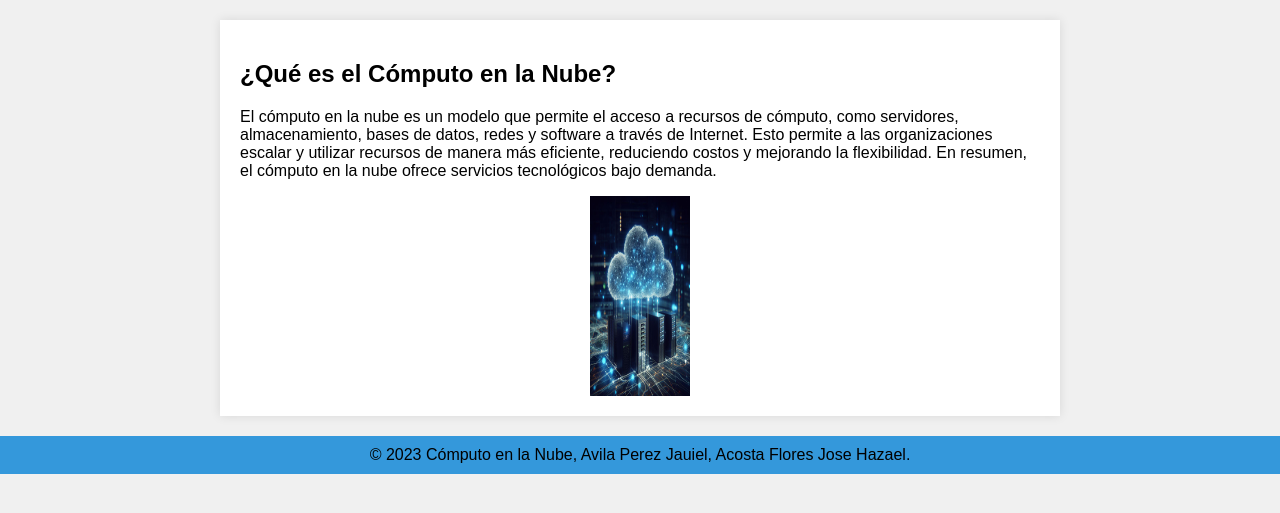
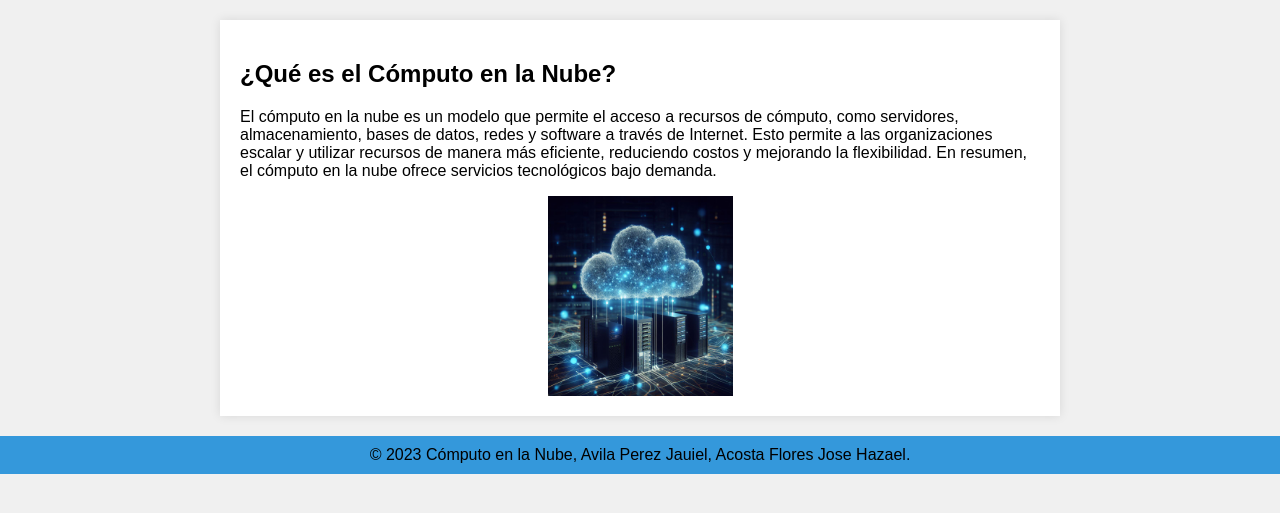
Before and after one commit to elhazaa/CloudComputing, a PHP site: page / in a window 1280 px wide. Shown: the part 82-595 px from the top of the page. Run offline with PHP 8.4, Linux system fonts and the light colour scheme.

Commit message:
Update index.php

```diff
--- a/index.php
+++ b/index.php
@@ -49,7 +49,7 @@
     <div class="container content">
         <h2>¿Qué es el Cómputo en la Nube?</h2>
         <p>El cómputo en la nube es un modelo que permite el acceso a recursos de cómputo, como servidores, almacenamiento, bases de datos, redes y software a través de Internet. Esto permite a las organizaciones escalar y utilizar recursos de manera más eficiente, reduciendo costos y mejorando la flexibilidad. En resumen, el cómputo en la nube ofrece servicios tecnológicos bajo demanda.</p>
-        <img src="CC.jfif" alt="" style="height: 200px; width:100px; display: block; margin: 0 auto;">
+        <img src="CC.jfif" alt="" style="height: 200px; width:185px; display: block; margin: 0 auto;">
     </div>
 
     <footer>
```
